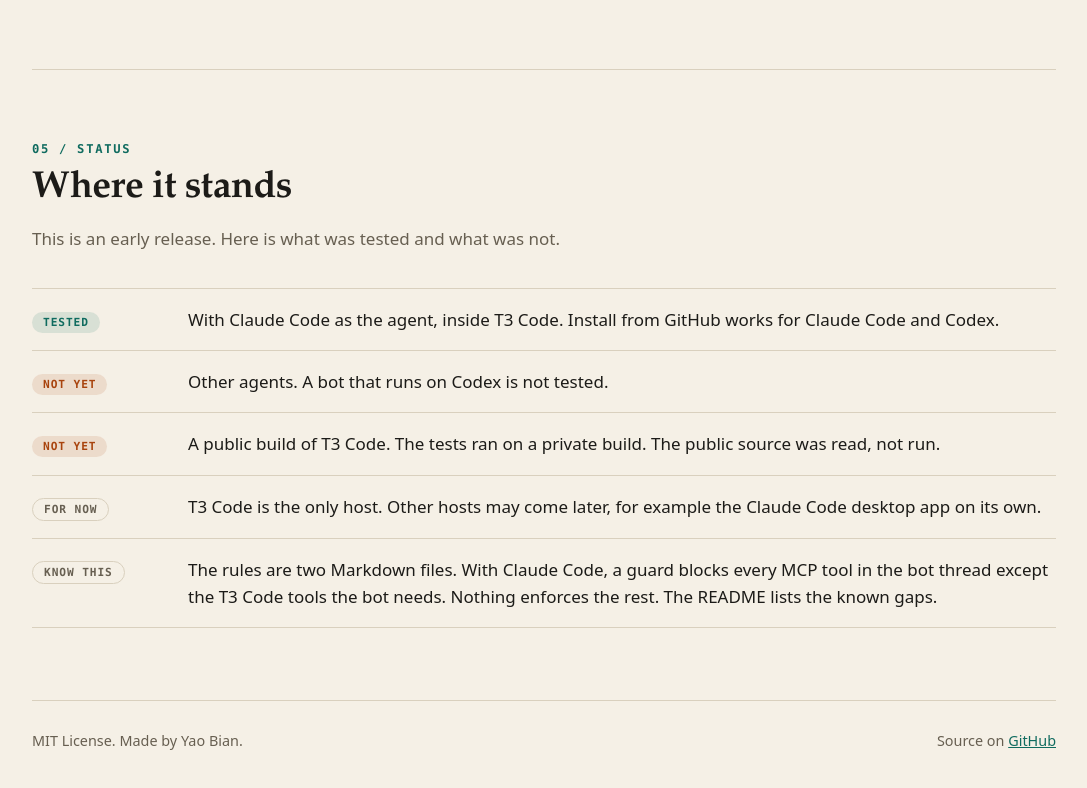
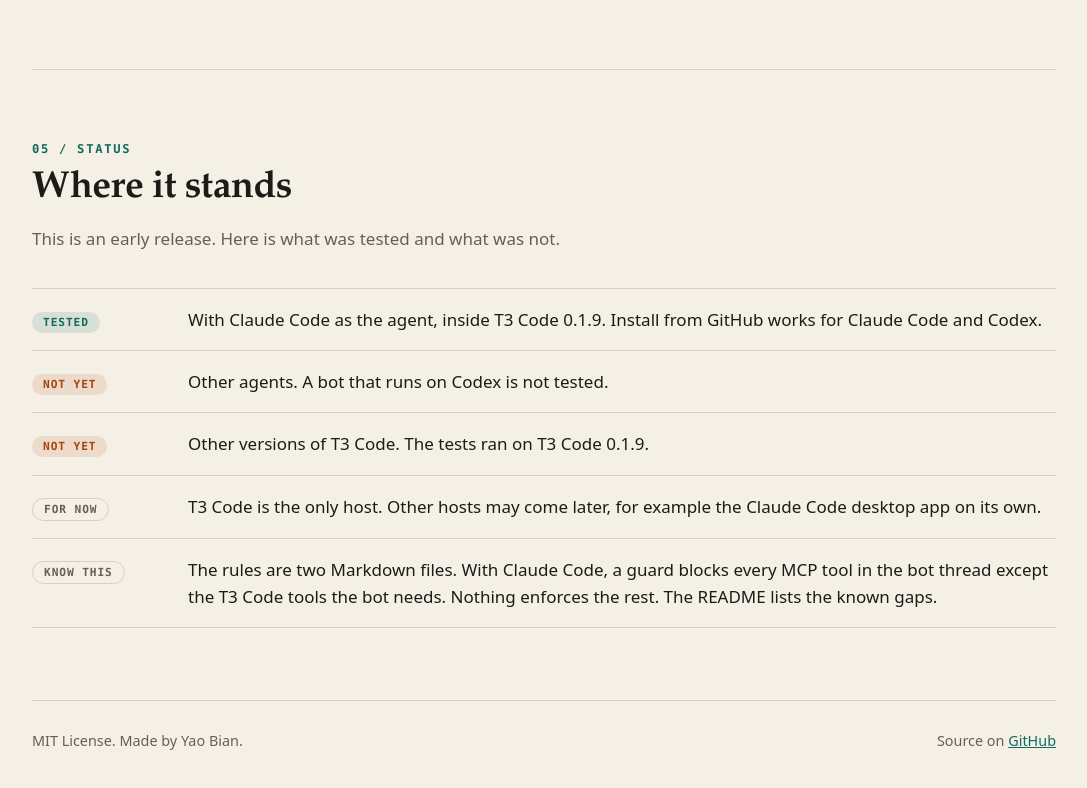
Before and after one commit to wannaFlyKa/standing-bot, a plain HTML site: page docs/index.html in a window 1280 px wide. Shown: the part 3308-4096 px from the top of the page, without its empty margins (96-1183 px from the left). Drawn offline with Linux system fonts and the light colour scheme.

Commit message:
State the tested T3 Code version in the README and the page

```diff
--- a/docs/index.html
+++ b/docs/index.html
@@ -461,9 +461,9 @@
   <h2>Where it stands</h2>
   <p class="intro">This is an early release. Here is what was tested and what was not.</p>
   <ul class="status">
-    <li><span class="pill ok">Tested</span><span>With Claude Code as the agent, inside T3 Code. Install from GitHub works for Claude Code and Codex.</span></li>
+    <li><span class="pill ok">Tested</span><span>With Claude Code as the agent, inside T3 Code 0.1.9. Install from GitHub works for Claude Code and Codex.</span></li>
     <li><span class="pill no">Not yet</span><span>Other agents. A bot that runs on Codex is not tested.</span></li>
-    <li><span class="pill no">Not yet</span><span>A public build of T3 Code. The tests ran on a private build. The public source was read, not run.</span></li>
+    <li><span class="pill no">Not yet</span><span>Other versions of T3 Code. The tests ran on T3 Code 0.1.9.</span></li>
     <li><span class="pill note">For now</span><span>T3 Code is the only host. Other hosts may come later, for example the Claude Code desktop app on its own.</span></li>
     <li><span class="pill note">Know this</span><span>The rules are two Markdown files. With Claude Code, a guard blocks every MCP tool in the bot thread except the T3 Code tools the bot needs. Nothing enforces the rest. The README lists the known gaps.</span></li>
   </ul>
```
Also changed, not shown: 1 other file.
